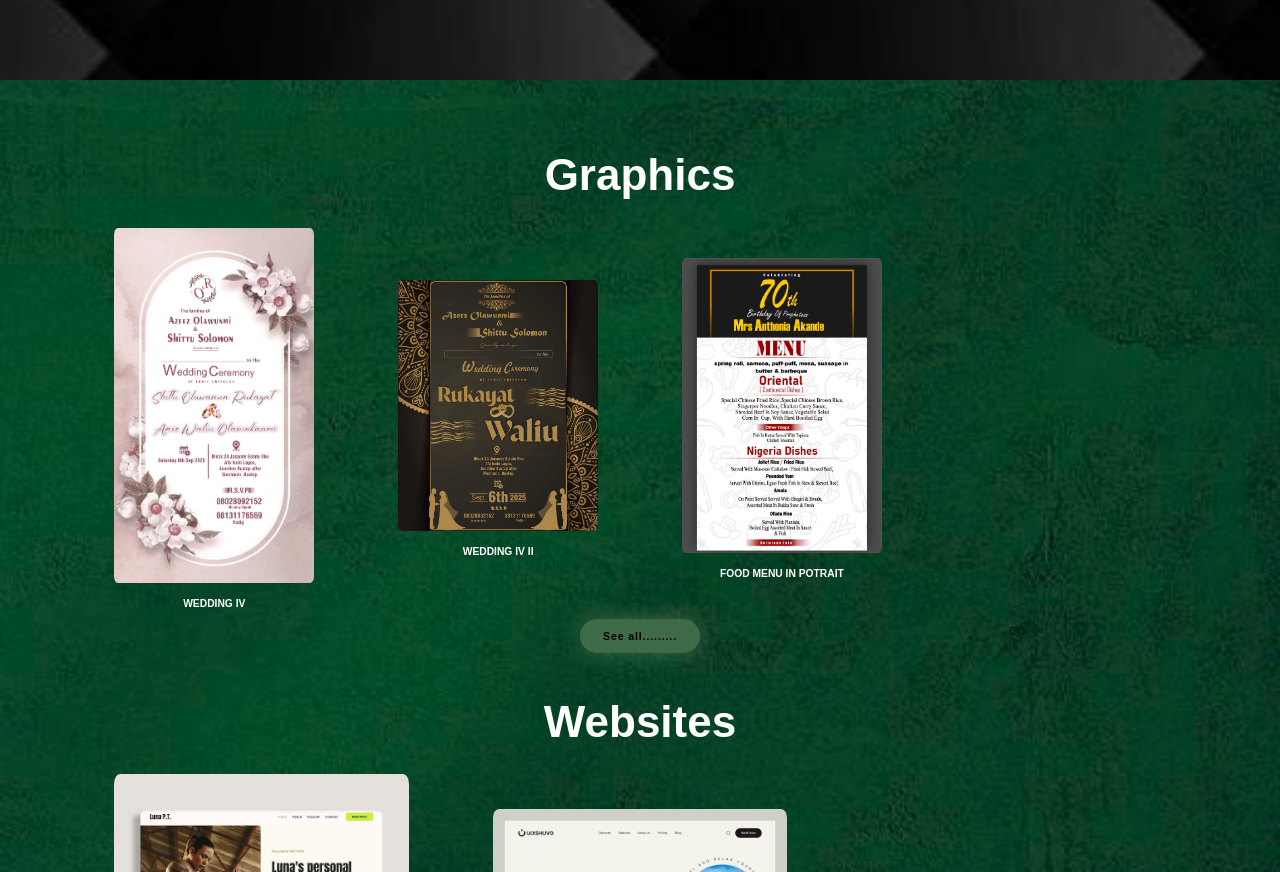
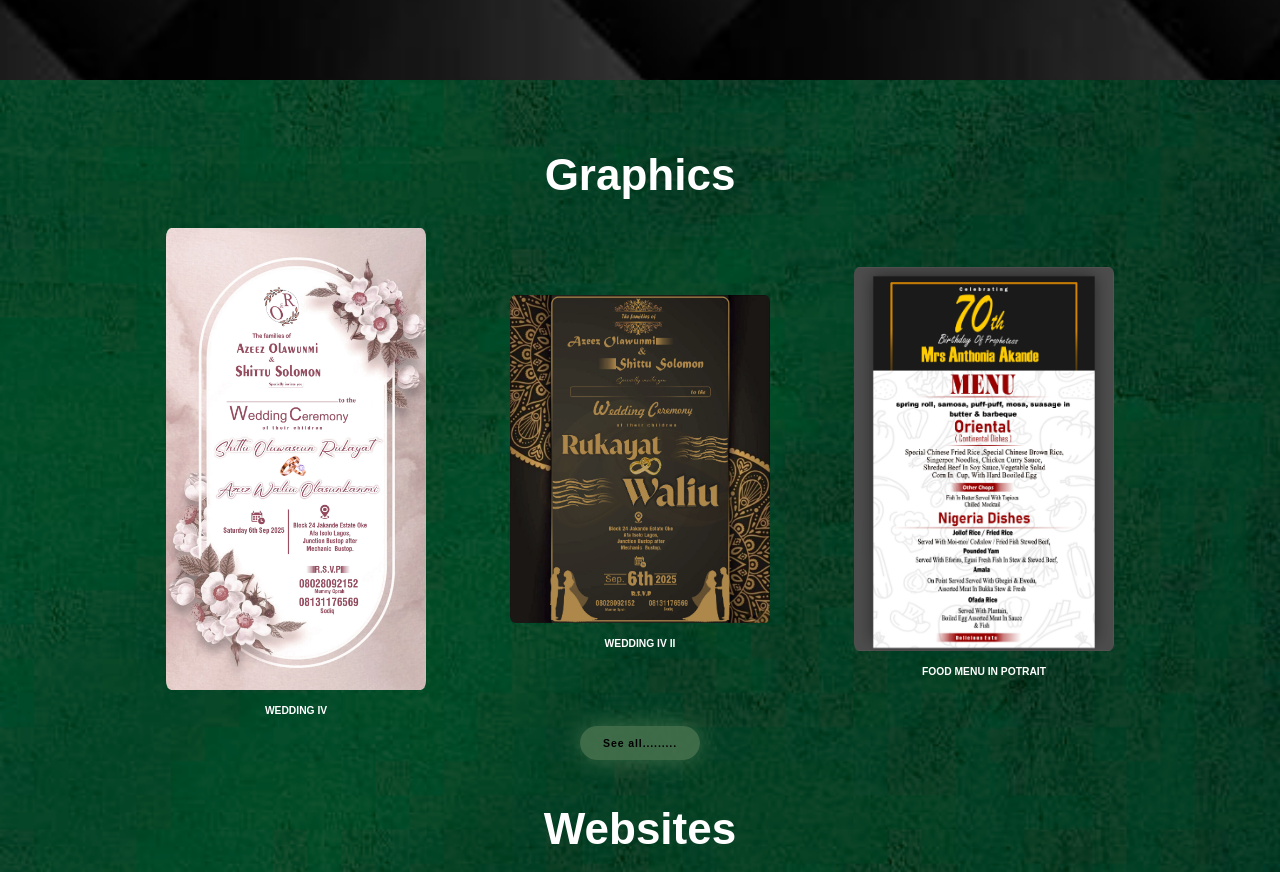
Before and after one commit to Ajjitech-Design/quzeem, a Django app: page / in a window 1280 px wide. Shown: the part 1520-2392 px from the top of the page. Run offline with Django 5.2, Linux system fonts and the light colour scheme; data comes from the database, SQL or seed files in the repository; some libraries are stand-ins or nearby versions.

Commit message:
initial commit

```diff
--- a/templates/portfolio.html
+++ b/templates/portfolio.html
@@ -81,7 +81,7 @@
     </section>
     <section class="rjob" id="recent">
         <h2 class="heading">Graphics</h2>
-        <div class="rjob-box">
+        <div class="job-box">
             <div class="wrapper">
               {% for x in pics|slice:":3" %}
                 <div class="rjob-items">
```
